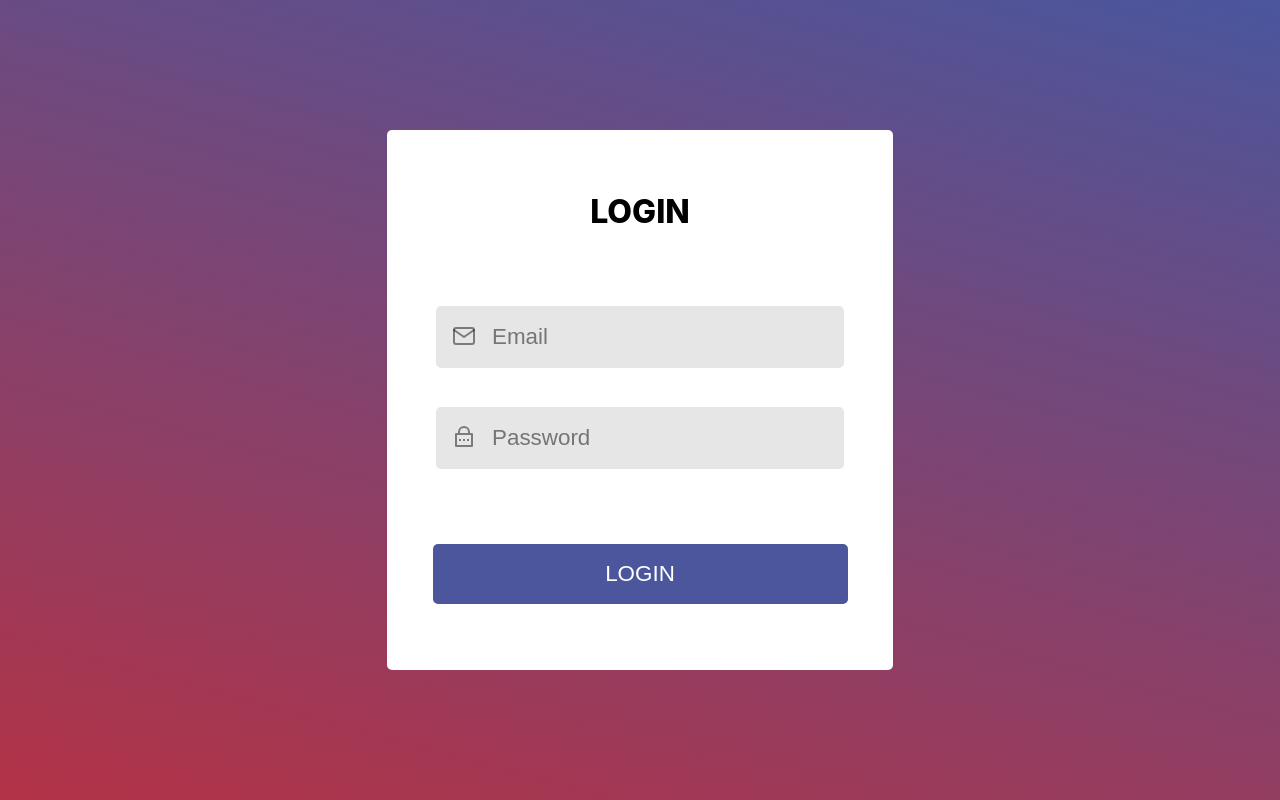
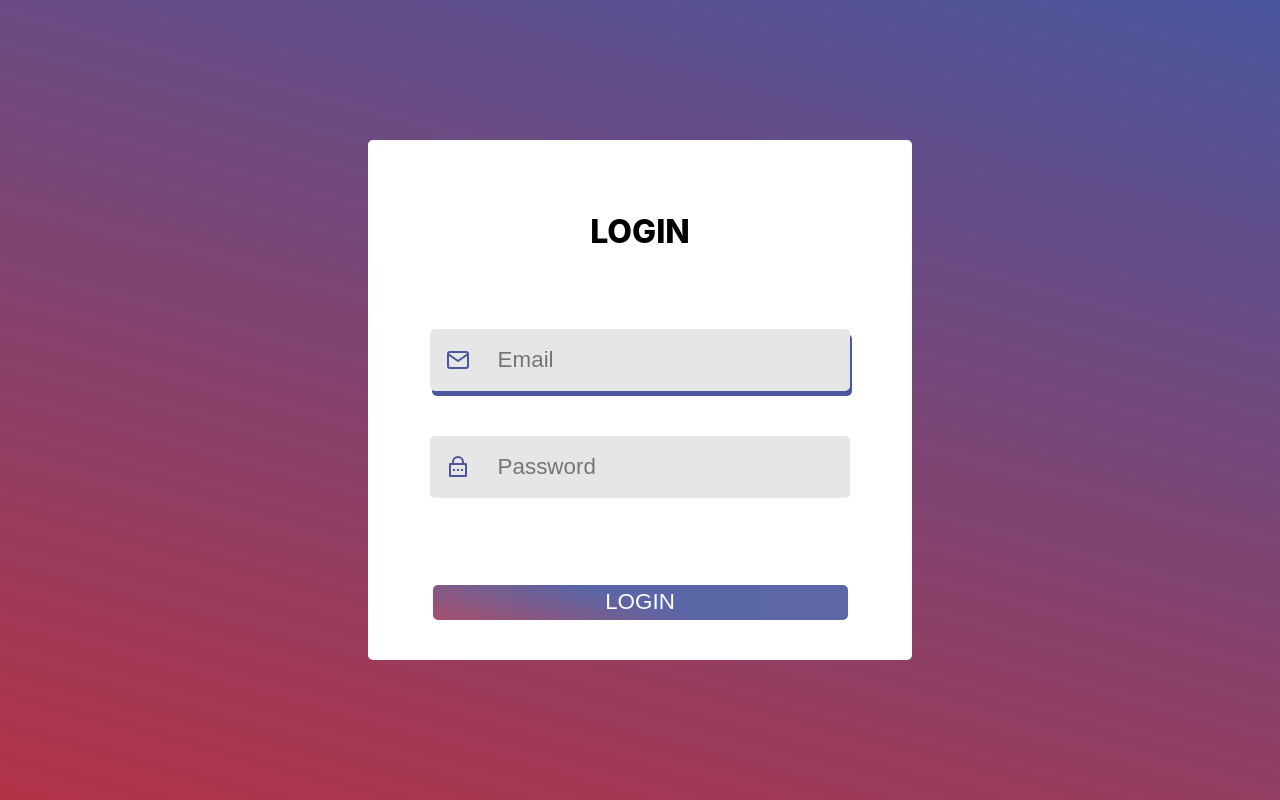
Before and after one commit to sauravtb/Ep-fileviewer, a React (Create React App) app: page / in a window 1280 px wide. Built offline with nearby package versions, Linux system fonts and the light colour scheme.

Commit message:
[Added Subtle Animations]

```diff
--- a/src/Components/Login/Login.jsx
+++ b/src/Components/Login/Login.jsx
@@ -1,4 +1,4 @@
-import React, { useState } from "react";
+import React, { useState, useRef, useEffect } from "react";
 import {
   ParentDiv,
   LoginDiv,
@@ -12,6 +12,10 @@ import {
 function Login() {
   const [email, setEmail] = useState("");
   const [password, setPassword] = useState("");
+  const inputFocus = useRef();
+  useEffect(() => {
+    inputFocus.current.focus();
+  }, []);
 
   return (
     <ParentDiv>
@@ -24,6 +28,7 @@ function Login() {
             placeholder="Email"
             onChange={(e) => setEmail(e.target.value)}
             value={email}
+            ref={inputFocus}
           ></Input>
         </InputDiv>
         <InputDiv>
--- a/src/Components/Login/Login.styles.js
+++ b/src/Components/Login/Login.styles.js
@@ -15,15 +15,15 @@ export const LoginDiv = styled.div`
   display: flex;
   flex-direction: column;
   align-items: center;
-  padding: 30px;
-  height: 60vh;
+  padding: 2.5rem;
+  height: 55vh;
   background-color: white;
   border-radius: 5px;
 
   & p {
     font-size: 2rem;
     font-weight: 800;
-    margin-bottom: 56px;
+    margin-bottom: 3.5rem;
   }
 `;
 
@@ -31,12 +31,18 @@ export const Input = styled.input`
   height: 60px;
   width: 350px;
   font-size: 1.4rem;
-  margin: 1.2rem;
-  padding-left: 56px;
+  margin: 1.4rem;
+  padding-left: 4.2rem;
   border-radius: 5px;
   background-color: #e6e6e6;
   border: none;
   outline: none;
+  transition: all 0.2s ease-in-out;
+  box-shadow: 0px;
+
+  :focus {
+    box-shadow: 2px 5px #4c569c;
+  }
 `;
 
 export const InputDiv = styled.div`
@@ -46,28 +52,37 @@ export const InputDiv = styled.div`
 
 export const MailIcon = styled(FiMail)`
   position: absolute;
-  left: 35px;
-  bottom: 39px;
-  color: #0007;
+  left: 2.4rem;
+  bottom: 2.6rem;
+  color: #4c569c;
   font-size: 1.5rem;
 `;
 export const PassIcon = styled(RiLockPasswordLine)`
   position: absolute;
-  left: 35px;
-  bottom: 39px;
-  color: #0007;
+  left: 2.4rem;
+  bottom: 2.6rem;
+  color: #4c569c;
   font-size: 1.5rem;
 `;
 
 export const ButtonDiv = styled.button`
-  margin-top: 36px;
+  margin-top: 3rem;
   width: 415px;
   height: 60px;
   border: none;
   border-radius: 5px;
   cursor: pointer;
   font-size: 1.4rem;
-  background-color: #4c569c;
+  background: linear-gradient(15deg, #dc2424 -40%, #4a569d 50%);
   color: #fff;
-  margin-top: 56px;
+  margin-top: 4rem;
+  transition: all 0.2s ease-in-out;
+  box-shadow: 0px;
+  opacity: 0.9;
+
+  :hover {
+    box-shadow: 0px 2px #4a569d;
+    width: 420px;
+    opacity: 1;
+  }
 `;
```
